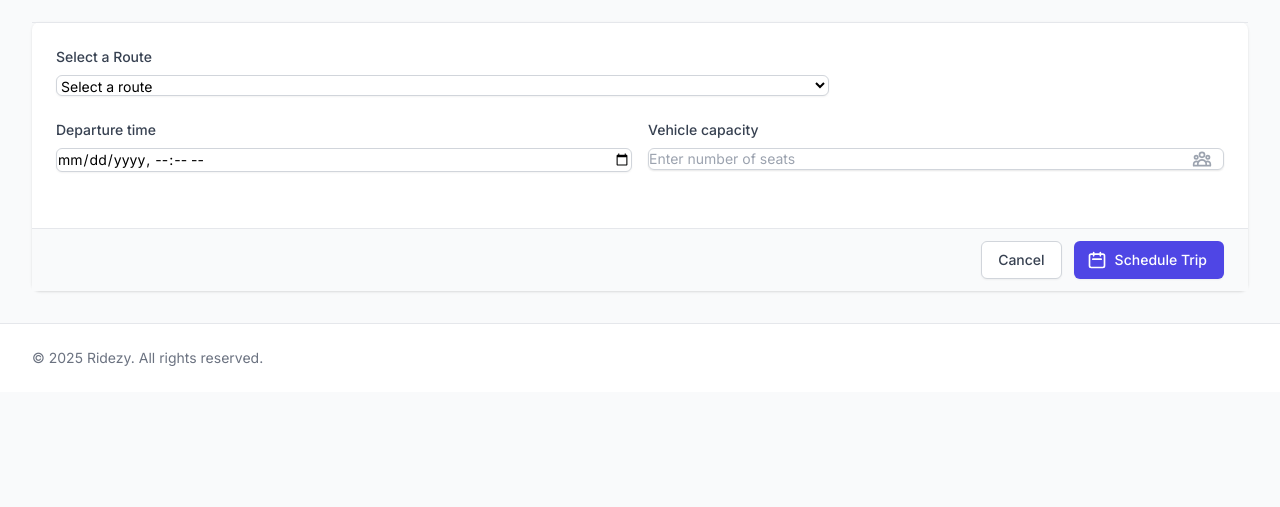
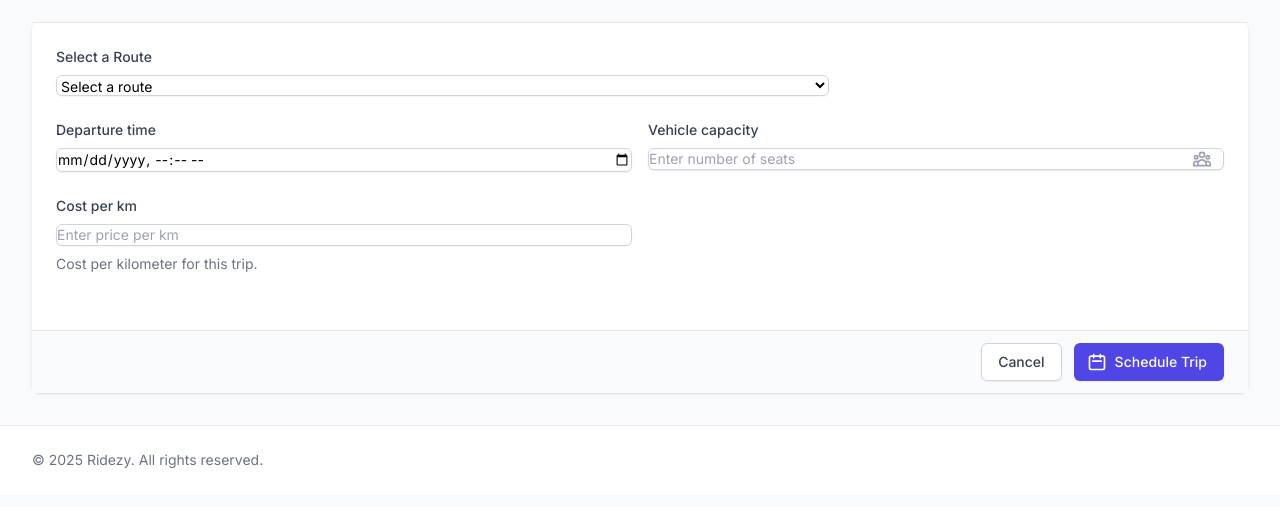
Before and after one commit to Ashutosh1910/cabportal, a Django app: template main/templates/main/add_travellor.html in a window 1280 px wide. Shown: the part 147-654 px from the top of the page. Run offline with Django 4.2, Linux system fonts and the light colour scheme; the template is opened without the code that fills it: values that come from a table or form of the project are taken from there, others are empty; some libraries are stand-ins or nearby versions.

Commit message:
change bug

```diff
--- a/main/forms.py
+++ b/main/forms.py
@@ -9,7 +9,9 @@ class TravellorForm(forms.ModelForm):
     """
     class Meta:
         model = Travellor
-        fields = ['route', 'departure_time', 'vehicle_capacity','cost_per_km']
+        # Include all non-nullable Travellor fields here. `driver` is
+        # excluded because it's set in the view (`request.user`).
+        fields = ['route', 'departure_time', 'vehicle_capacity', 'cost_per_km',]
         widgets = {
             'departure_time': forms.DateTimeInput(attrs={'type': 'datetime-local'}),
         }
--- a/main/templates/main/add_travellor.html
+++ b/main/templates/main/add_travellor.html
@@ -97,6 +97,31 @@
                     <p class="mt-2 text-sm text-gray-500">{{ form.vehicle_capacity.help_text }}</p>
                     {% endif %}
                 </div>
+
+                <!-- Cost per km -->
+                <div class="sm:col-span-3">
+                    <label for="{{ form.cost_per_km.id_for_label }}" class="block text-sm font-medium text-gray-700">
+                        {{ form.cost_per_km.label|default:"Cost per km" }}
+                    </label>
+                    <div class="mt-1">
+                        <input type="number"
+                               id="{{ form.cost_per_km.id_for_label }}"
+                               name="{{ form.cost_per_km.html_name }}"
+                               value="{{ form.cost_per_km.value|default:'' }}"
+                               step="0.01"
+                               min="0"
+                               class="shadow-sm focus:ring-indigo-500 focus:border-indigo-500 block w-full sm:text-sm border-gray-300 rounded-md"
+                               placeholder="Enter price per km">
+                    </div>
+                    {% if form.cost_per_km.errors %}
+                    <p class="mt-2 text-sm text-red-600">
+                        {{ form.cost_per_km.errors.0 }}
+                    </p>
+                    {% endif %}
+                    {% if form.cost_per_km.help_text %}
+                    <p class="mt-2 text-sm text-gray-500">{{ form.cost_per_km.help_text }}</p>
+                    {% endif %}
+                </div>
             </div>
         </div>
 
```
